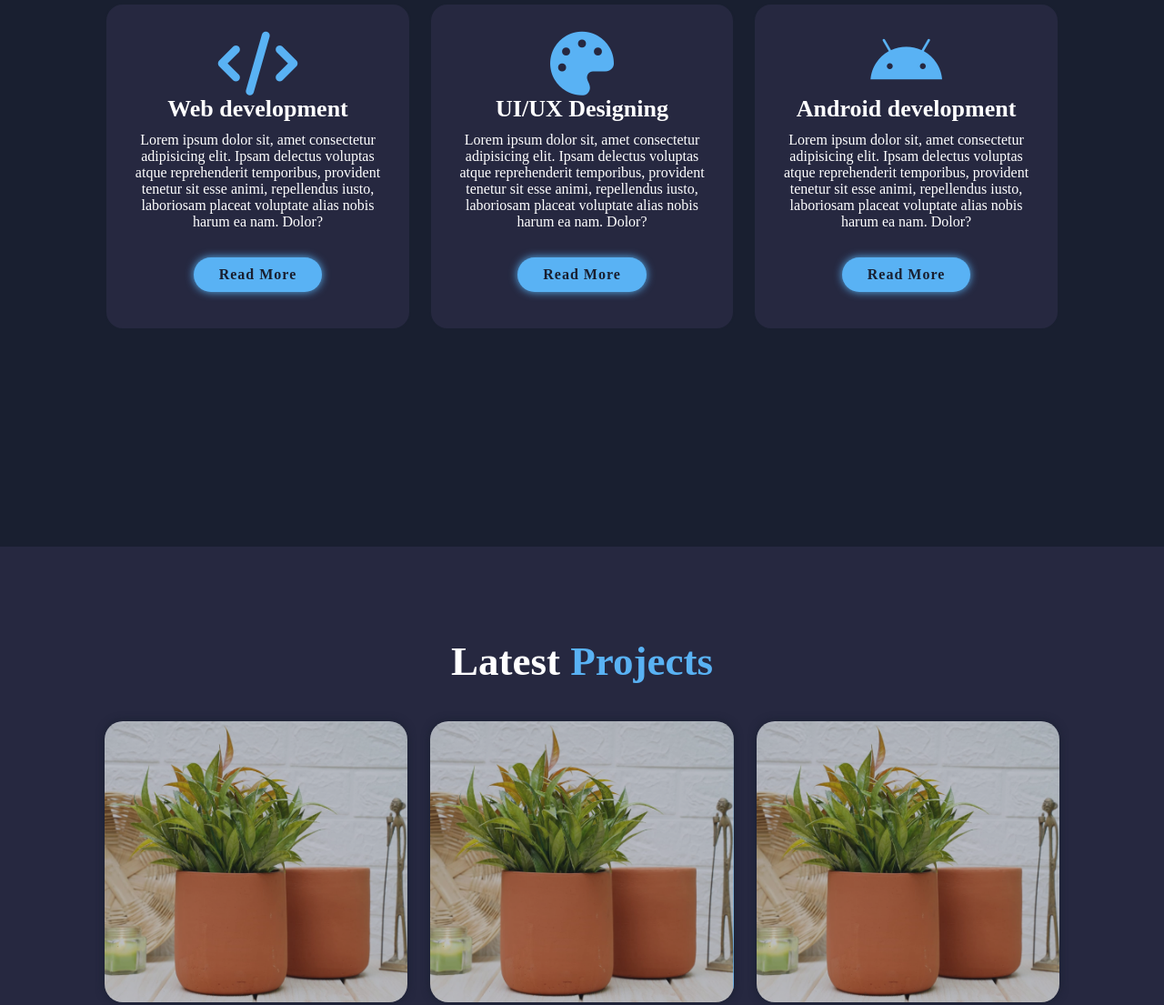
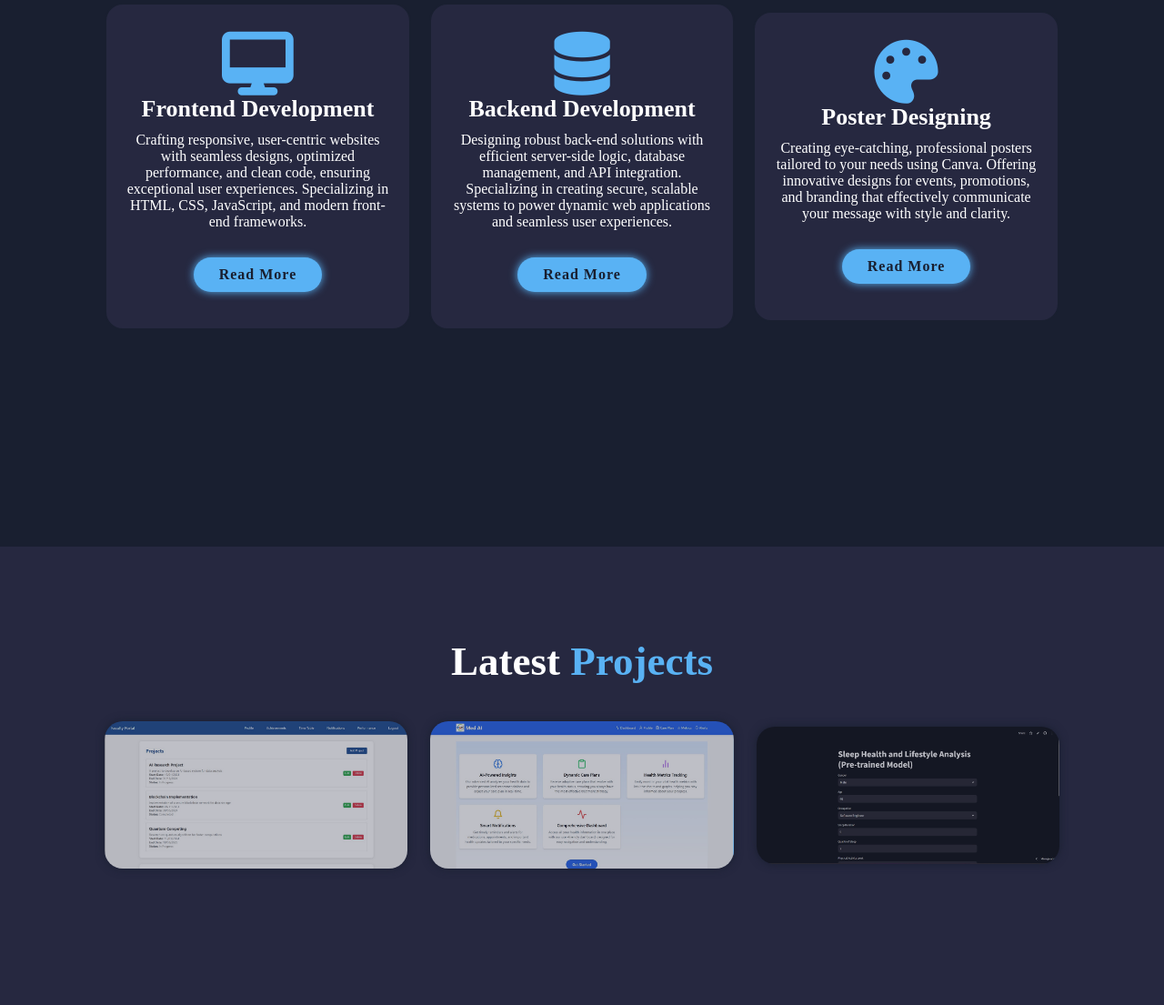
Before and after one commit to Surya-Teja-Kancharla/Portfolio-Website, a plain HTML site: page index.html in a window 1280 px wide. Shown: the part 1799-2904 px from the top of the page at 91% size. Drawn offline with nearby package versions, Linux system fonts and the light colour scheme.

Commit message:
initial commit

```diff
--- a/index.html
+++ b/index.html
@@ -65,23 +65,23 @@
 
         <div class="services-container">
             <div class="services-box">
-                <i class="fa-solid fa-code"></i>
-                <h3>Web development</h3>
-                <p>Lorem ipsum dolor sit, amet consectetur adipisicing elit. Ipsam delectus voluptas atque reprehenderit temporibus, provident tenetur sit esse animi, repellendus iusto, laboriosam placeat voluptate alias nobis harum ea nam. Dolor?</p>
+                <i class="fa-solid fa-desktop"></i>
+                <h3>Frontend Development</h3>
+                <p>Crafting responsive, user-centric websites with seamless designs, optimized performance, and clean code, ensuring exceptional user experiences. Specializing in HTML, CSS, JavaScript, and modern front-end frameworks.</p>
+                <a href="#" class="btn">Read More</a>
+            </div>
+
+            <div class="services-box">
+                <i class="fa-solid fa-database"></i>
+                <h3>Backend Development</h3>
+                <p>Designing robust back-end solutions with efficient server-side logic, database management, and API integration. Specializing in creating secure, scalable systems to power dynamic web applications and seamless user experiences.</p>
                 <a href="#" class="btn">Read More</a>
             </div>
 
             <div class="services-box">
                 <i class="fa-solid fa-palette"></i>
-                <h3>UI/UX Designing</h3>
-                <p>Lorem ipsum dolor sit, amet consectetur adipisicing elit. Ipsam delectus voluptas atque reprehenderit temporibus, provident tenetur sit esse animi, repellendus iusto, laboriosam placeat voluptate alias nobis harum ea nam. Dolor?</p>
-                <a href="#" class="btn">Read More</a>
-            </div>
-
-            <div class="services-box">
-                <i class="fa-brands fa-android"></i>
-                <h3>Android development</h3>
-                <p>Lorem ipsum dolor sit, amet consectetur adipisicing elit. Ipsam delectus voluptas atque reprehenderit temporibus, provident tenetur sit esse animi, repellendus iusto, laboriosam placeat voluptate alias nobis harum ea nam. Dolor?</p>
+                <h3>Poster Designing</h3>
+                <p>Creating eye-catching, professional posters tailored to your needs using Canva. Offering innovative designs for events, promotions, and branding that effectively communicate your message with style and clarity.</p>
                 <a href="#" class="btn">Read More</a>
             </div>
         </div>
@@ -93,35 +93,38 @@
 
         <div class="portfolio-container">
             <div class="portfolio-box">
-                <img src="./public/images/1.jpg" alt="">
+                <img src="./public/images/Faculty.jpg" alt="">
                 <div class="portfolio-layer">
-                    <h4>Web Design</h4>
-                    <p>Lorem ipsum dolor sit amet consectetur adipisicing elit.</p>
+                    <h4>Faculty Management System</h4>
+                    <p>Portal for administrative processes by implementing functionalities for assigning
+                        departments, managing schedules, updating records, and generating reports, resulting in
+                        enhanced operational efficiency.</p>
                     <i class="fa-solid fa-up-right-from-square"></i>
                 </div>
             </div>
 
             <div class="portfolio-box">
-                <img src="./public/images/1.jpg" alt="">
+                <img src="./public/images/MedAI.jpg" alt="">
                 <div class="portfolio-layer">
-                    <h4>Web Design</h4>
-                    <p>Lorem ipsum dolor sit amet consectetur adipisicing elit.</p>
+                    <h4>Med AI</h4>
+                    <p>Med AI is an innovative healthcare solution leveraging artificial intelligence to analyze medical data, predict patient outcomes, and assist in diagnosis.</p>
                     <i class="fa-solid fa-up-right-from-square"></i>
                 </div>
             </div>
 
             <div class="portfolio-box">
-                <img src="./public/images/1.jpg" alt="">
+                <img src="./public/images/Sleep-Health.jpg" alt="">
                 <div class="portfolio-layer">
-                    <h4>Web Design</h4>
-                    <p>Lorem ipsum dolor sit amet consectetur adipisicing elit.</p>
+                    <h4>Sleep Health and Lifestyle Analysis</h4>
+                    <p>Identified potential sleep disorders by implementing a Streamlit application using a pretrained machine learning model, which led to personalized health insights and better
+                        awareness of sleep health.</p>
                     <i class="fa-solid fa-up-right-from-square"></i>
                 </div>
             </div>
         </div>
     </section>
 
-    <!-- PORTFOLIO SECTION DESIGN -->
+    <!-- CONTACT SECTION DESIGN -->
     <section class="contact" id="contact">
         <h2 class="heading">Contact <span>Me</span></h2>
 
```
Also changed, not shown: public/images/1.jpg (deleted), public/images/Faculty.jpg (added), public/images/MedAI.jpg (added), public/images/Sleep-Health.jpg (added).
